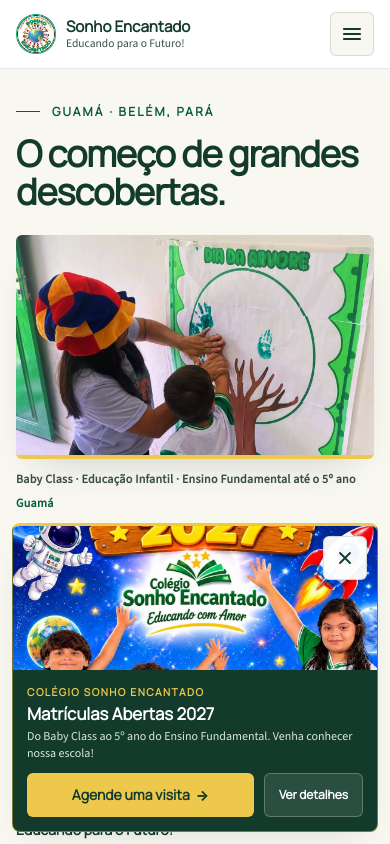
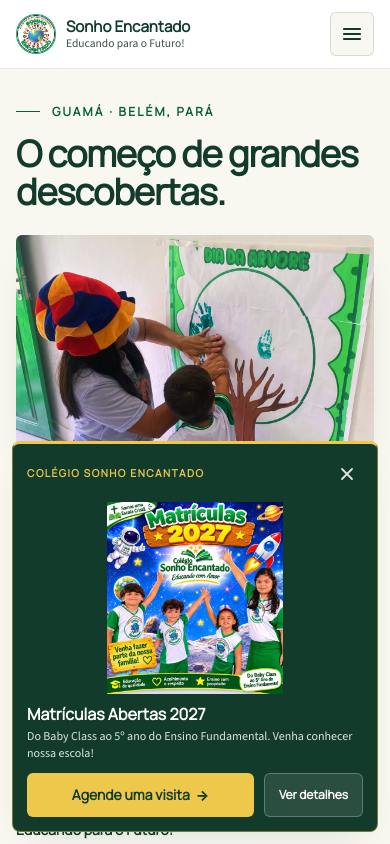
Before and after one commit to desenvolvedorfast-hub/site-sonho-encantado, a React (Vite) app in the folder sonho-encantado-site/: page / in a window 390 px wide. Shown: the top 844 px of the page. Built offline with nearby package versions, Linux system fonts and the light colour scheme.

Commit message:
Refactor EnrollmentCampaign for better mobile display
Updated the EnrollmentCampaign component to improve mobile banner display and modal layout, ensuring images are fully visible without cutting off text or buttons.

```diff
--- a/sonho-encantado-site/src/components/EnrollmentCampaign.tsx
+++ b/sonho-encantado-site/src/components/EnrollmentCampaign.tsx
@@ -197,7 +197,7 @@ export function EnrollmentCampaign() {
 
   const showImage = !imageMissing;
 
-  // Banner compacto mobile com foto em largura total no topo (h-36), mantendo site navegável e seguro para SEO
+  // Banner compacto mobile exibindo a arte inteira (object-contain) sem cobrir o botão X nem cortar textos
   if (phase === 'banner') {
     return (
       <aside
@@ -207,19 +207,26 @@ export function EnrollmentCampaign() {
           entered ? 'translate-y-0 opacity-100' : 'translate-y-3 opacity-0'
         }`}
       >
+        {/* Barra superior com título institucional e botão fechar separado da arte */}
+        <div className="flex items-center justify-between gap-2 px-3.5 pb-1.5 pt-2">
+          <p className="font-display text-[0.65rem] font-extrabold uppercase tracking-[0.14em] text-brand-yellow">
+            {ENROLLMENT_CAMPAIGN.brandLabel}
+          </p>
+
           <button
             type="button"
             onClick={dismissCampaign}
             aria-label="Fechar aviso de matrículas"
-          className="absolute right-2.5 top-2.5 z-10 inline-flex h-11 w-11 items-center justify-center rounded-md border border-brand-dark/15 bg-white/95 text-brand-dark shadow-sm transition-colors hover:bg-brand-cream"
+            className="-mr-1.5 inline-flex h-11 w-11 shrink-0 items-center justify-center rounded-md text-brand-paper/90 transition-colors hover:bg-white/10 hover:text-white"
           >
             <svg className="h-5 w-5" viewBox="0 0 24 24" fill="none" stroke="currentColor" strokeWidth="2.2" aria-hidden="true">
               <path strokeLinecap="round" d="M6 6l12 12M18 6L6 18" />
             </svg>
           </button>
+        </div>
 
         {showImage && (
-          <div className="bg-brand-cream">
+          <div className="px-3">
             <img
               src={ENROLLMENT_CAMPAIGN.image.src}
               alt={ENROLLMENT_CAMPAIGN.image.alt}
@@ -228,23 +235,18 @@ export function EnrollmentCampaign() {
               loading="lazy"
               decoding="async"
               onError={() => setImageMissing(true)}
-              className="h-36 w-full object-cover object-[50%_25%]"
+              className="mx-auto max-h-48 w-full rounded-md object-contain"
             />
           </div>
         )}
 
-        <div className="p-3.5">
-          <div className={!showImage ? 'pr-10' : ''}>
-            <p className="font-display text-[0.65rem] font-extrabold uppercase tracking-[0.14em] text-brand-yellow">
-              {ENROLLMENT_CAMPAIGN.brandLabel}
-            </p>
-            <p className="mt-0.5 font-display text-[1.05rem] font-extrabold leading-tight text-white">
+        <div className="p-3.5 pt-2.5">
+          <p className="font-display text-base font-extrabold leading-tight text-white">
             {ENROLLMENT_CAMPAIGN.title}
           </p>
           <p className="mt-1 text-xs leading-snug text-[#DCE7E1]">
             {ENROLLMENT_CAMPAIGN.description}
           </p>
-          </div>
 
           <div className="mt-3 flex items-center gap-2.5">
             <a
@@ -272,7 +274,7 @@ export function EnrollmentCampaign() {
     );
   }
 
-  // Modal editorial compacto (desktop horizontal <= 680px | mobile expandido com foto maior max-h-64)
+  // Modal editorial compacto (arte inteira sem cortes em desktop e mobile)
   return (
     <div
       className={`fixed inset-0 z-50 flex items-center justify-center bg-brand-dark/55 p-4 transition-opacity duration-200 ease-out motion-reduce:transition-none sm:p-6 ${
@@ -309,7 +311,7 @@ export function EnrollmentCampaign() {
 
         <div className={`grid grid-cols-1 ${showImage ? 'md:grid-cols-12' : ''}`}>
           {showImage && (
-            <div className="order-1 bg-brand-cream md:order-2 md:col-span-5">
+            <div className="order-1 flex items-center justify-center bg-brand-dark p-3 md:order-2 md:col-span-5">
               <img
                 src={ENROLLMENT_CAMPAIGN.image.src}
                 alt={ENROLLMENT_CAMPAIGN.image.alt}
@@ -318,7 +320,7 @@ export function EnrollmentCampaign() {
                 loading="lazy"
                 decoding="async"
                 onError={() => setImageMissing(true)}
-                className="aspect-[4/3] h-full max-h-64 w-full object-cover object-[50%_20%] md:aspect-auto md:max-h-none"
+                className="max-h-72 w-full rounded-md object-contain md:max-h-[340px]"
               />
             </div>
           )}
```
Lines whose indentation alone changed are shown as unchanged.
